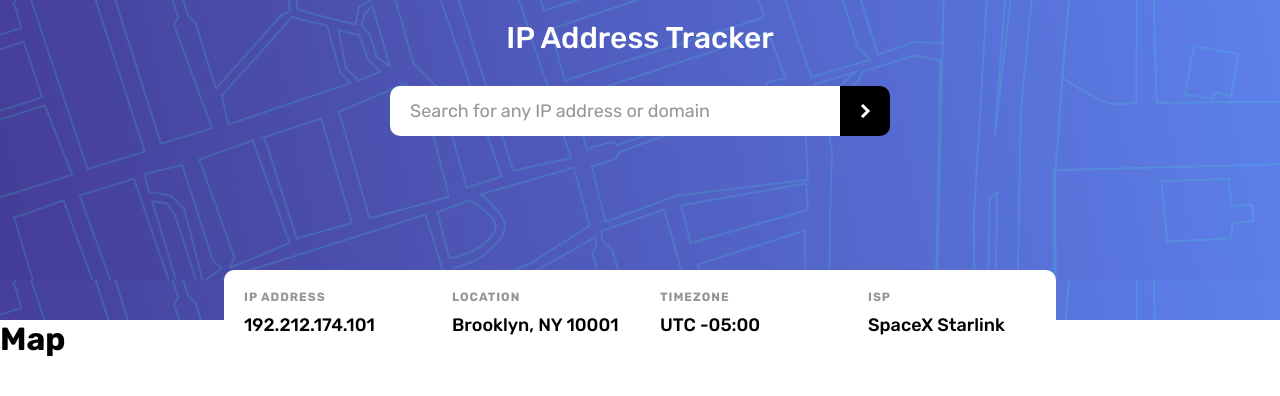
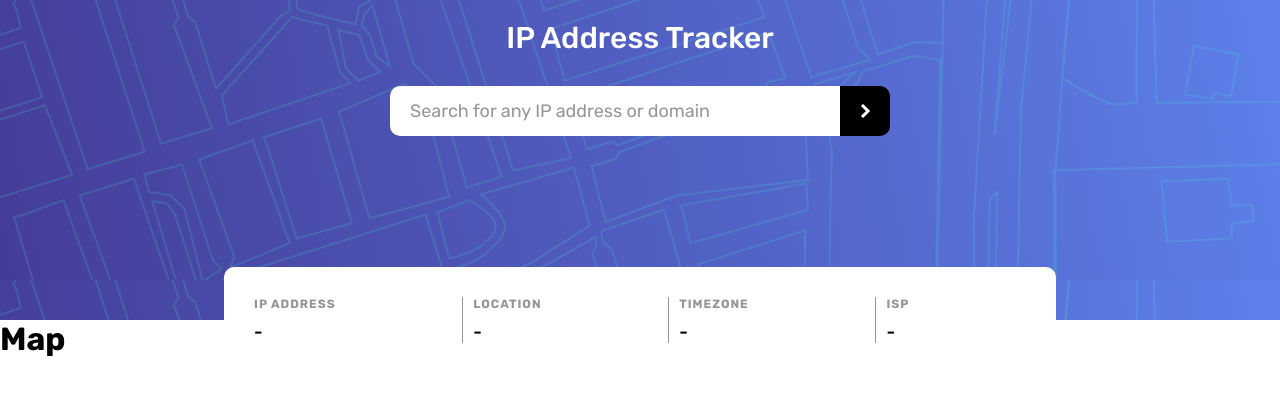
Before and after one commit to nicoleyry/ip-tracker, a React (Create React App) app: page / in a window 1280 px wide. Shown: the top 396 px of the page. Built offline with nearby package versions, Linux system fonts and the light colour scheme.

Commit message:
show ip info

```diff
--- a/src/App.js
+++ b/src/App.js
@@ -14,7 +14,7 @@ function App() {
 		if (checkValue && searchValue !== '') {
 			axios
 				.get(
-					`https://geo.ipify.org/api/v2/country?apiKey=at_x9axcfyvYV2uOZWT76E1oZnUIsdYY&ipAddress=${searchValue}`
+					`https://geo.ipify.org/api/v2/country,city?apiKey=at_x9axcfyvYV2uOZWT76E1oZnUIsdYY&ipAddress=${searchValue}`
 				)
 				.then((response) => {
 					setData(response.data);
@@ -32,7 +32,7 @@ function App() {
 				<TopSearch searchValue={searchValue} setSearchValue={setSearchValue} setCheckValue={setCheckValue} />
 				<Map />
 			</div>
-			<div className="display-container">
+			<div className='display-container'>
 				<InfoDisplay data={data} />
 			</div>
 		</div>
--- a/src/components/InfoDisplay.js
+++ b/src/components/InfoDisplay.js
@@ -1,11 +1,22 @@
-import { useEffect } from 'react';
+import { useEffect, useState } from 'react';
 import '../styles/infodisplay.scss';
 
 export default function InfoDisplay({data}) {
+	const [info, setInfo] = useState({
+		ip: '-',
+		location: '-',
+		timezone: '-',
+		isp: '-',
+	});
 
 	useEffect(() => {
 		if(data !== null) {
-			console.log(data);
+			setInfo({
+				ip: data.ip,
+				location: data.location.region.concat(', ', data.location.country),
+				timezone: 'UTC'.concat(' ', data.location.timezone),
+				isp: data.isp,
+			});
 		}
 	}, [data]);
 
@@ -20,10 +31,10 @@ export default function InfoDisplay({data}) {
 
 	return (
 		<div className="info-display">
-			<InfoBlock title={'IP Address'} content={'192.212.174.101'} />
-			<InfoBlock title={'Location'} content={'Brooklyn, NY 10001'} />
-			<InfoBlock title={'Timezone'} content={'UTC -05:00'} />
-			<InfoBlock title={'ISP'} content={'SpaceX Starlink'} />
+			<InfoBlock title={'IP Address'} content={info.ip} />
+			<InfoBlock title={'Location'} content={info.location} />
+			<InfoBlock title={'Timezone'} content={info.timezone} />
+			<InfoBlock title={'ISP'} content={info.isp} />
 		</div>
 	);
 };
--- a/src/components/TopSearch.js
+++ b/src/components/TopSearch.js
@@ -11,7 +11,6 @@ export default function TopSearch({searchValue, setSearchValue, setCheckValue})
 	};
 
 	const handleChange = (e) => {
-		console.log(e.target.value);
 		if (!isValidInput(e.target.value)) {
 			setError(true);
 		} else {
--- a/src/styles/infodisplay.scss
+++ b/src/styles/infodisplay.scss
@@ -2,15 +2,21 @@
 
 .info-display {
 	background-color: var.$color-white;
-	height: 100px;
+	min-height: 100px;
+	height: auto;
 	border-radius: 10px;
-	display: grid;
-	grid-template-columns: repeat(4, 25%);
-	grid-template-rows: auto;
+	display: flex;
 	gap: 10px;
-	padding: 20px;
+	padding: 30px;
 
 	& .info-block {
+		flex-grow: 1;
+
+		&:not(:last-child) {
+			padding-right: 10px;
+			border-right: 1px solid var.$color-gray;
+		}
+
 		& .title {
 			text-transform: uppercase;
 			color: var.$color-gray;
```
